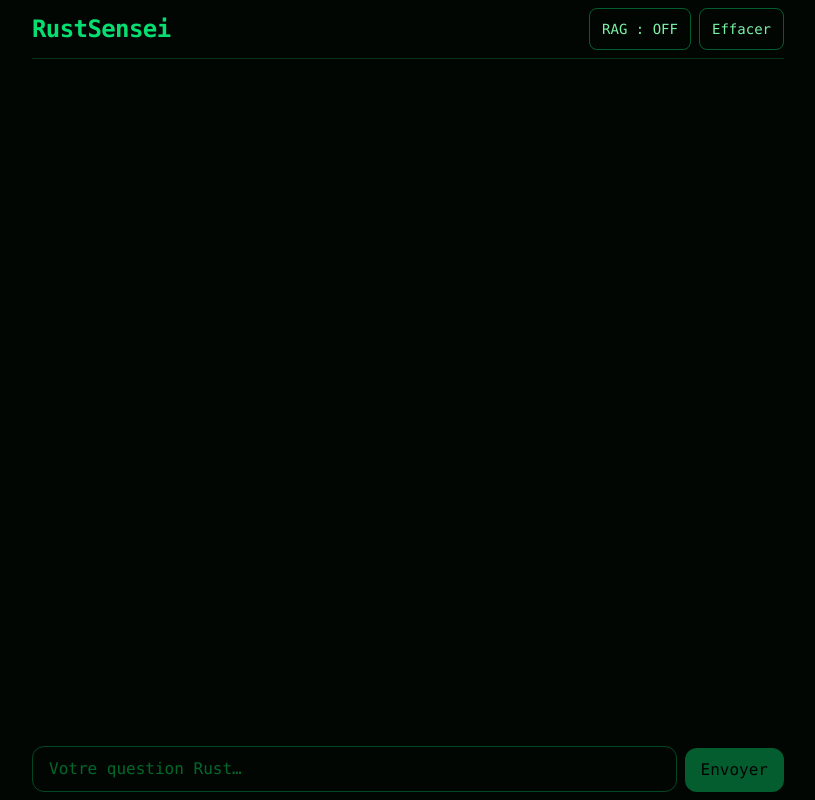
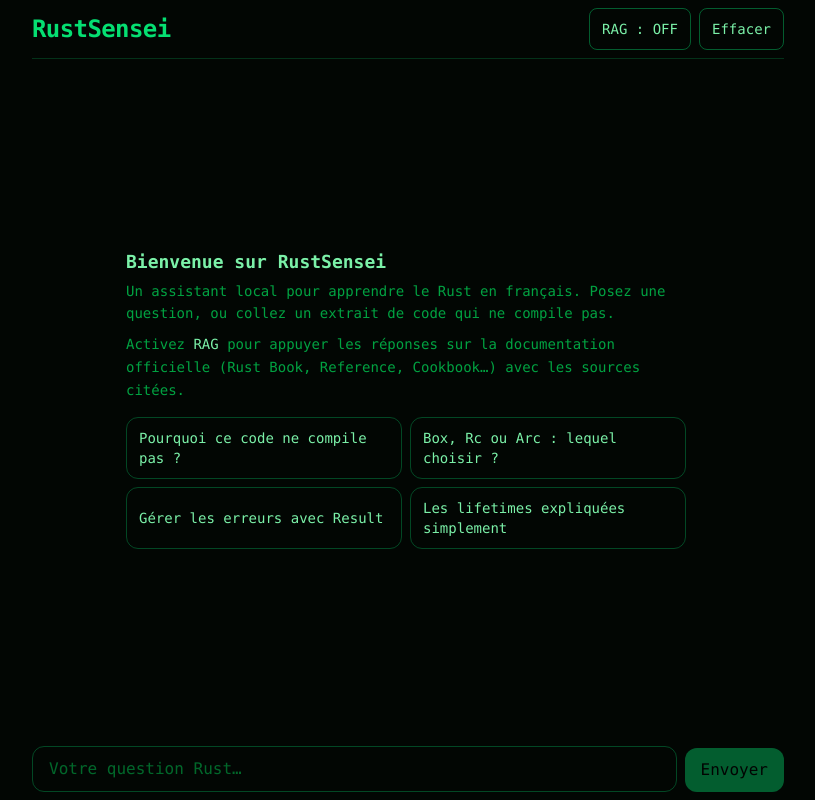
Before and after one commit to 2501Pr0ject/RustSensei, a React (Vite) app in the folder frontend/: page / in a window 1280 px wide. Shown: the whole page, without its empty margins (232-1047 px from the left). Built offline with nearby package versions, Linux system fonts and the light colour scheme.

Commit message:
feat: welcome screen with example questions

```diff
--- a/frontend/src/App.tsx
+++ b/frontend/src/App.tsx
@@ -16,6 +16,26 @@ const API_URL = "";
 const HISTORY_STORAGE_KEY = "rustsensei_history";
 
 const MAX_HISTORY_MESSAGES = 6;
+
+const EXAMPLE_QUESTIONS: { label: string; question: string }[] = [
+  {
+    label: "Pourquoi ce code ne compile pas ?",
+    question:
+      'Pourquoi ce code ne compile pas ?\nlet s = String::from("hello");\nlet t = s;\nprintln!("{}", s);',
+  },
+  {
+    label: "Box, Rc ou Arc : lequel choisir ?",
+    question: "Quelle est la différence entre Box, Rc et Arc, et quand utiliser chacun ?",
+  },
+  {
+    label: "Gérer les erreurs avec Result",
+    question: "Comment gérer les erreurs avec Result et l'opérateur ? en Rust ?",
+  },
+  {
+    label: "Les lifetimes expliquées simplement",
+    question: "Explique les lifetimes en Rust avec un exemple simple.",
+  },
+];
 
 // Ecrans tactiles : Entree insere un saut de ligne, l'envoi passe par le bouton.
 const isCoarsePointer = (): boolean =>
@@ -227,8 +247,8 @@ export function App() {
     }
   }, [messages, sending, streaming]);
 
-  const send = async () => {
-    const text = input.trim();
+  const send = async (question?: string) => {
+    const text = (question ?? input).trim();
     if (!text || sending) {
       return;
     }
@@ -236,7 +256,9 @@ export function App() {
       .filter((m) => m.content.trim().length > 0)
       .slice(-6)
       .map((m) => ({ role: m.role, content: m.content }));
-    setInput("");
+    if (question === undefined) {
+      setInput("");
+    }
     setError(null);
     followBottomRef.current = true;
     setShowJumpToBottom(false);
@@ -399,6 +421,37 @@ export function App() {
             aria-busy={streaming}
             className="flex min-h-0 flex-1 flex-col gap-2 overflow-y-auto pr-1"
           >
+            {messages.length === 0 && !sending ? (
+              <div className="m-auto flex max-w-xl flex-col gap-4 px-2 py-6 text-green-400">
+                <div>
+                  <h2 className="text-lg font-semibold text-green-300">
+                    Bienvenue sur RustSensei
+                  </h2>
+                  <p className="mt-1 text-sm leading-relaxed text-green-500/80">
+                    Un assistant local pour apprendre le Rust en français. Posez une question,
+                    ou collez un extrait de code qui ne compile pas.
+                  </p>
+                  <p className="mt-2 text-sm leading-relaxed text-green-500/80">
+                    Activez <span className="text-green-300">RAG</span> pour appuyer les réponses
+                    sur la documentation officielle (Rust Book, Reference, Cookbook…) avec les
+                    sources citées.
+                  </p>
+                </div>
+                <ul className="grid gap-2 sm:grid-cols-2" aria-label="Exemples de questions">
+                  {EXAMPLE_QUESTIONS.map(({ label, question }) => (
+                    <li key={label}>
+                      <button
+                        type="button"
+                        onClick={() => void send(question)}
+                        className="h-full w-full rounded-xl border border-green-400/30 px-3 py-2.5 text-left text-sm text-green-300 hover:bg-green-400/10 focus-visible:outline-none focus-visible:ring-2 focus-visible:ring-green-400/60"
+                      >
+                        {label}
+                      </button>
+                    </li>
+                  ))}
+                </ul>
+              </div>
+            ) : null}
             {messages.map((m, i) => (
               <div
                 key={i}
```
